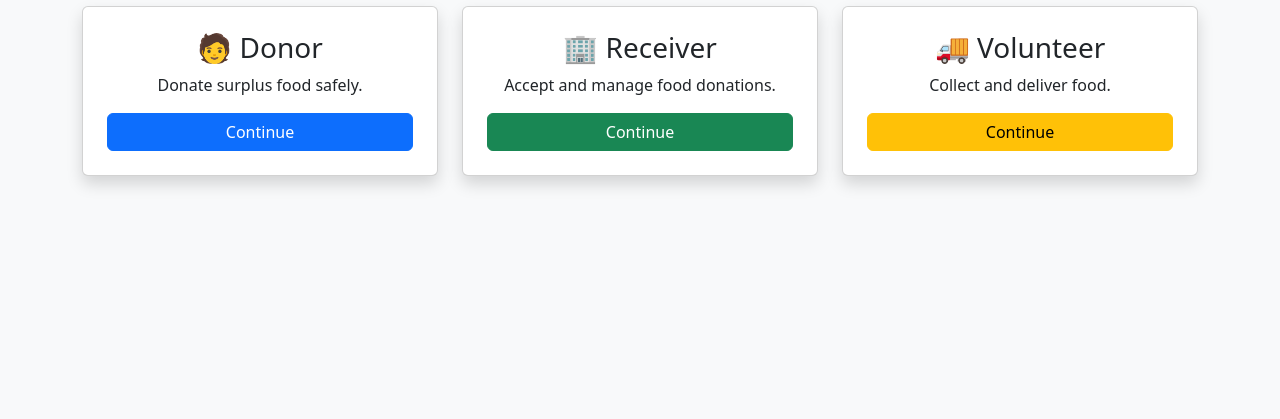
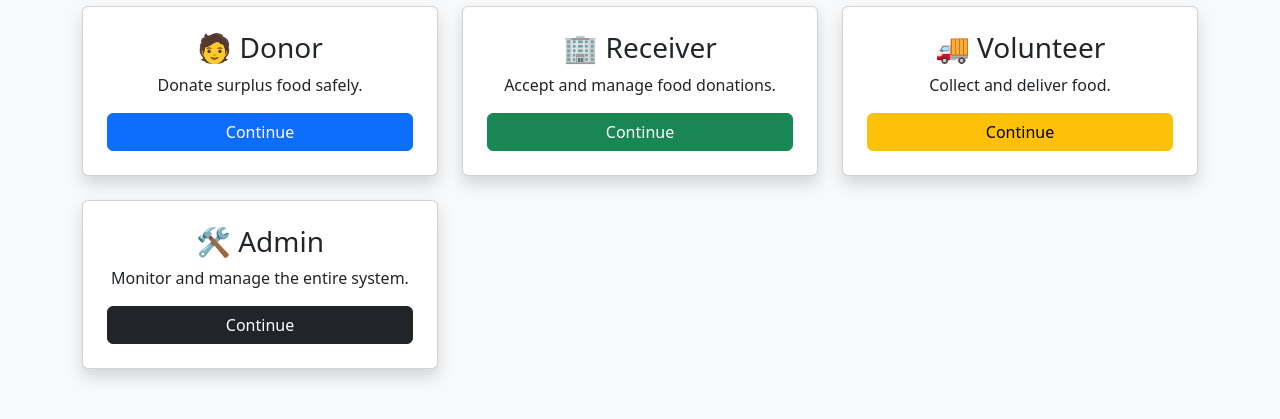
Before and after one commit to rishikasristu/food-redistribution-system, a Flask app: page / in a window 1280 px wide. Shown: the part 176-595 px from the top of the page. Run offline with Flask 3, Linux system fonts and the light colour scheme; parts of the project's set-up code (start-up, migrations or seed data) failed here and were passed over.

Commit message:
dashboard changes

```diff
--- a/templates/index.html
+++ b/templates/index.html
@@ -90,6 +90,26 @@
             </div>
 
         </div>
+        <div class="col-md-4 mt-4">
+
+            <div class="card shadow text-center p-4">
+
+                <h3>🛠️ Admin</h3>
+
+                <p>
+                    Monitor and manage the entire system.
+                </p>
+
+                <a href="/admin_login"
+                class="btn btn-dark">
+
+                    Continue
+
+                </a>
+
+            </div>
+
+        </div>
 
     </div>
 
```
